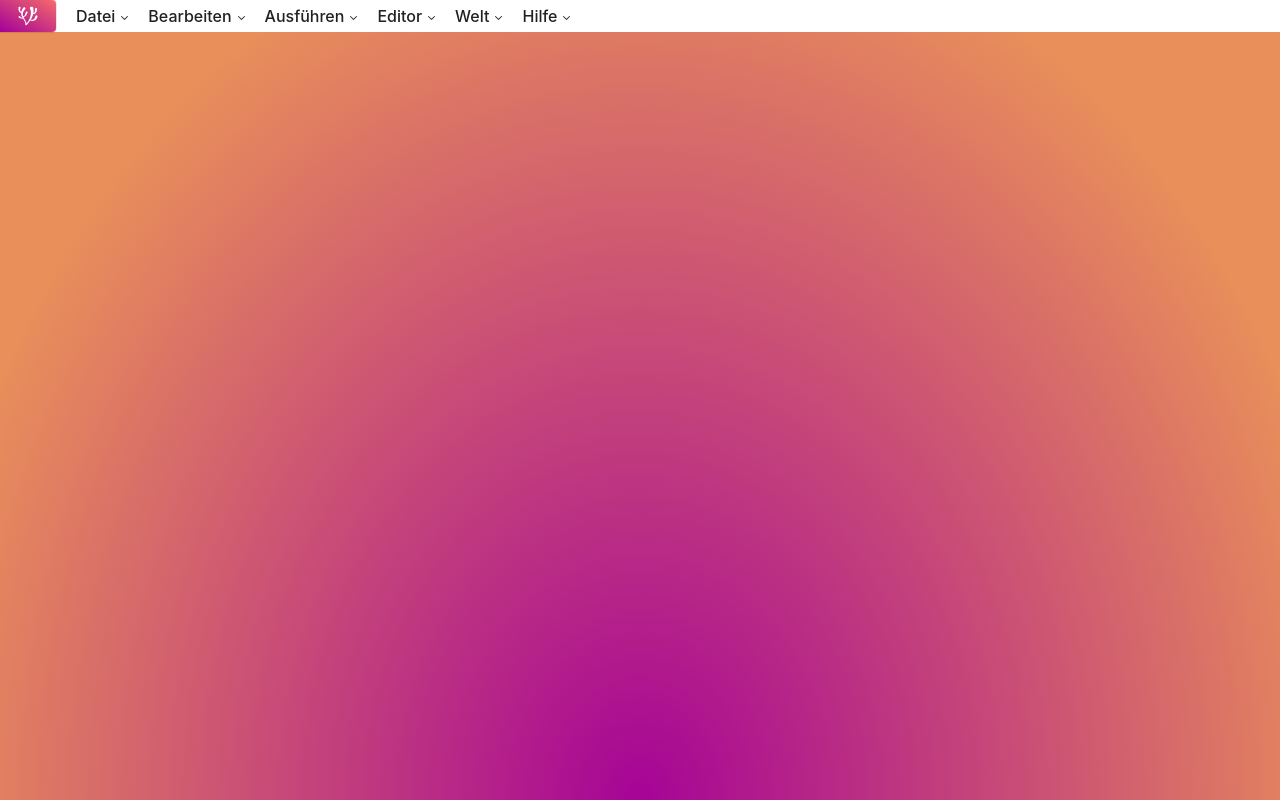
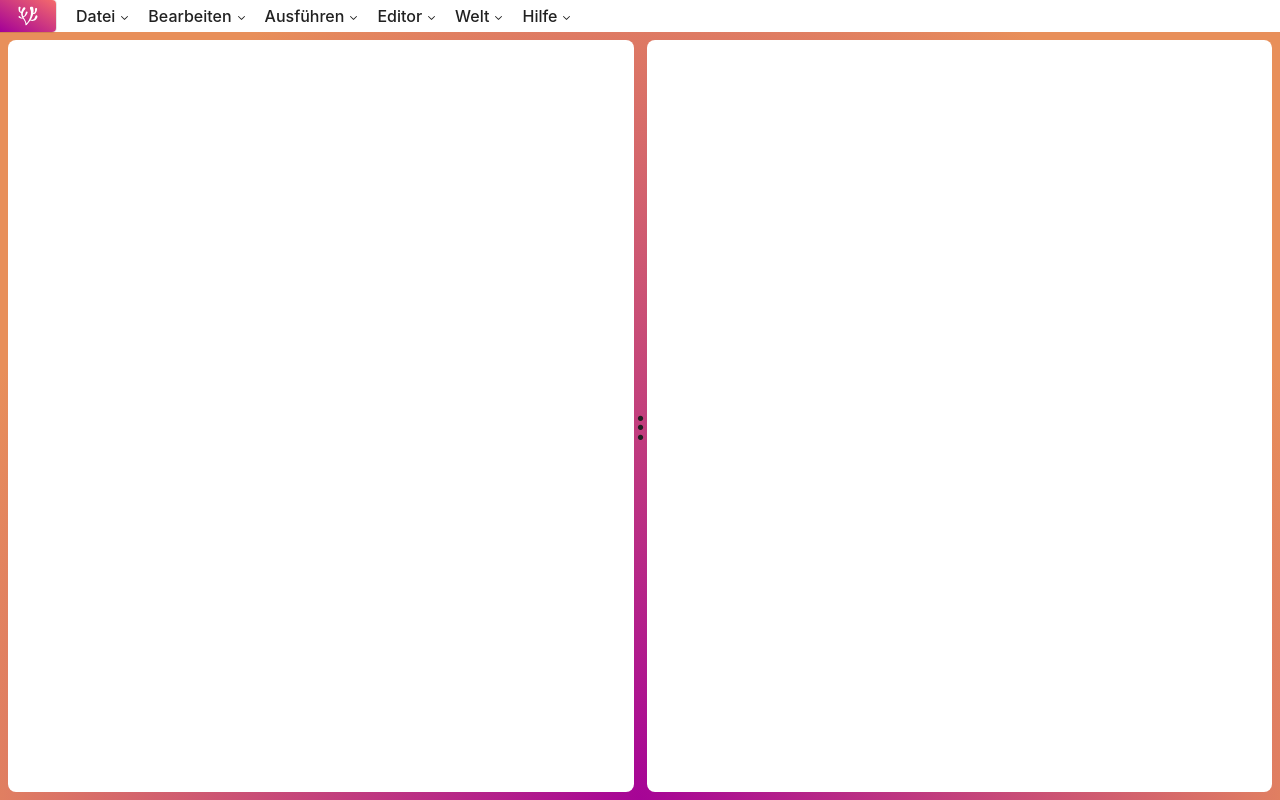
Before and after one commit to robotcoral/coral-react, a Next.js app: page / in a window 1280 px wide. Built offline with nearby package versions, Linux system fonts and the light colour scheme.

Commit message:
implemented Splitview

```diff
--- a/src/components/layout/Layout.tsx
+++ b/src/components/layout/Layout.tsx
@@ -2,11 +2,11 @@ import { styled } from "styles";
 import { FCC } from "types";
 import { Titlebar } from "./Titlebar";
 
-const Main = styled("main", { height: "100%" });
+const Main = styled("main", { flex: "1" });
 
 export const Layout: FCC = ({ children }) => (
   <>
     <Titlebar />
-    <main>{children}</main>
+    <Main>{children}</Main>
   </>
 );
--- a/src/components/layout/TitlebarComponents.tsx
+++ b/src/components/layout/TitlebarComponents.tsx
@@ -17,7 +17,7 @@ import {
 } from "components/animations";
 import { ComponentProps, forwardRef, RefAttributes } from "react";
 import { styled } from "styles";
-import { withChildren } from "types/fcc";
+import { withChildren } from "types";
 
 import IconMonochrome from "public/logo_monochrome_white.svg";
 
--- /dev/null
+++ b/src/components/pane/Pane.tsx
@@ -0,0 +1,44 @@
+import { createRef, useEffect } from "react";
+import { styled } from "styles";
+import { AllOrNone, FCC } from "types";
+
+const StyledDiv = styled("div", {
+  br: "$default",
+  backgroundColor: "$bg",
+  variants: {
+    grow: {
+      true: { flex: "1" },
+    },
+  },
+});
+
+type SplitPaneProps = AllOrNone<{
+  width: number | undefined;
+  setWidth: (value: number) => void;
+}> & { minWidth?: number | string };
+
+export const Pane: FCC<SplitPaneProps> = ({
+  children,
+  width,
+  setWidth,
+  minWidth,
+}) => {
+  const ref = createRef<HTMLDivElement>();
+
+  useEffect(() => {
+    if (ref.current) {
+      if (!width && setWidth) {
+        setWidth(ref.current.clientWidth);
+        return;
+      }
+
+      ref.current.style.width = `${width}px`;
+    }
+  }, [ref, setWidth, width]);
+
+  return (
+    <StyledDiv ref={ref} grow={!width} css={{ minWidth }}>
+      {children}
+    </StyledDiv>
+  );
+};
--- /dev/null
+++ b/src/components/pane/SplitView.tsx
@@ -0,0 +1,117 @@
+import {
+  createRef,
+  FC,
+  MouseEventHandler,
+  ReactElement,
+  TouchEventHandler,
+  useEffect,
+  useState,
+} from "react";
+import { styled } from "styles";
+import { Pane } from "./Pane";
+
+const MIN_WIDTH = 75;
+
+const SplitViewWrapper = styled("div", {
+  height: "100%",
+  display: "flex",
+  padding: ".5rem",
+});
+
+const Divider = styled("div", {
+  width: ".8rem",
+  cursor: "ew-resize",
+  display: "flex",
+  alignItems: "center",
+  justifyContent: "center",
+  fontSize: "2.5rem",
+  lineHeight: ".6rem",
+  userSelect: "none",
+});
+
+export const SplitView: FC<{
+  children: [ReactElement, ReactElement];
+}> = ({ children }) => {
+  const [leftWidth, setLeftWidth] = useState<undefined | number>(undefined);
+  const [separatorXPosition, setSeparatorXPosition] = useState<
+    undefined | number
+  >(undefined);
+  const [dragging, setDragging] = useState(false);
+
+  const splitPaneRef = createRef<HTMLDivElement>();
+
+  const onMouseDown: MouseEventHandler<HTMLDivElement> = (e) => {
+    setSeparatorXPosition(e.clientX);
+    setDragging(true);
+  };
+
+  const onTouchStart: TouchEventHandler<HTMLDivElement> = (e) => {
+    setSeparatorXPosition(e.touches[0].clientX);
+    setDragging(true);
+  };
+
+  const onMove = (clientX: number) => {
+    if (dragging && leftWidth && separatorXPosition) {
+      const newLeftWidth = leftWidth + clientX - separatorXPosition;
+      setSeparatorXPosition(clientX);
+
+      if (newLeftWidth < MIN_WIDTH) {
+        setLeftWidth(MIN_WIDTH);
+        return;
+      }
+
+      if (splitPaneRef.current) {
+        const splitPaneWidth = splitPaneRef.current.clientWidth;
+
+        if (newLeftWidth > splitPaneWidth - MIN_WIDTH) {
+          setLeftWidth(splitPaneWidth - MIN_WIDTH);
+          return;
+        }
+      }
+
+      setLeftWidth(newLeftWidth);
+    }
+  };
+
+  const onMouseMove = (e: MouseEvent) => {
+    e.preventDefault();
+    onMove(e.clientX);
+  };
+
+  const onTouchMove = (e: TouchEvent) => {
+    onMove(e.touches[0].clientX);
+  };
+
+  const onMouseUp = () => {
+    setDragging(false);
+  };
+
+  useEffect(() => {
+    document.addEventListener("mousemove", onMouseMove);
+    document.addEventListener("touchmove", onTouchMove);
+    document.addEventListener("mouseup", onMouseUp);
+
+    return () => {
+      document.removeEventListener("mousemove", onMouseMove);
+      document.removeEventListener("touchmove", onTouchMove);
+      document.removeEventListener("mouseup", onMouseUp);
+    };
+  });
+
+  return (
+    <SplitViewWrapper ref={splitPaneRef}>
+      <Pane width={leftWidth} setWidth={setLeftWidth} minWidth="33%">
+        {children[0]}
+      </Pane>
+      <Divider
+        aria-hidden
+        onMouseDown={onMouseDown}
+        onTouchStart={onTouchStart}
+        onTouchEnd={onMouseUp}
+      >
+        .<br />.<br />.
+      </Divider>
+      <Pane minWidth="33%">{children[1]}</Pane>
+    </SplitViewWrapper>
+  );
+};
--- /dev/null
+++ b/src/components/pane/index.ts
@@ -0,0 +1 @@
+export * from "./SplitView";
--- a/src/pages/index.tsx
+++ b/src/pages/index.tsx
@@ -1,3 +1,5 @@
+/* eslint-disable arrow-body-style */
+import { SplitView } from "components/pane";
 import type { NextPage } from "next";
 import Head from "next/head";
 
@@ -9,7 +11,10 @@ const Home: NextPage = () => {
         <meta name="description" content="Generated by create next app" />
         <link rel="icon" href="/favicon.ico" />
       </Head>
-      <div></div>
+      <SplitView>
+        <div />
+        <div />
+      </SplitView>
     </>
   );
 };
--- a/src/styles/stitches.config.ts
+++ b/src/styles/stitches.config.ts
@@ -63,10 +63,10 @@ const injectGlobalStyles = globalCss({
     margin: 0,
     padding: 0,
     background: "$bodyBg",
-    height: "100vh",
     color: "$text",
   },
   "html": { margin: 0, padding: 0 },
+  "#__next": { height: "100vh", display: "flex", flexDirection: "column" },
 });
 
 injectGlobalStyles();
--- /dev/null
+++ b/src/types/allOrNone.ts
@@ -0,0 +1 @@
+export type AllOrNone<T> = T | { [K in keyof T]?: never };
--- a/src/types/index.ts
+++ b/src/types/index.ts
@@ -1 +1,3 @@
+export * from "./allOrNone";
 export * from "./fcc";
+export * from "./withRequired";
```
Also changed, not shown: .eslintrc.json.
